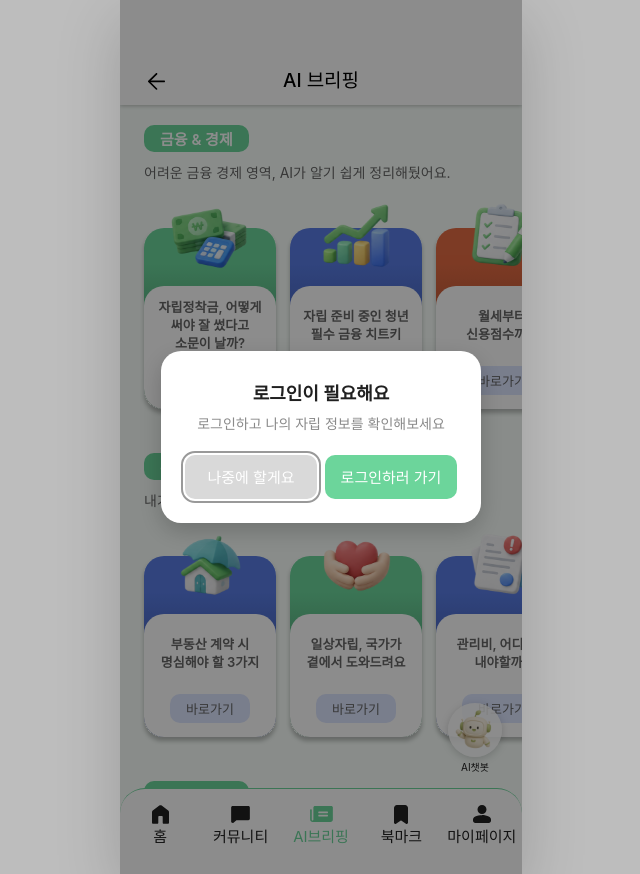
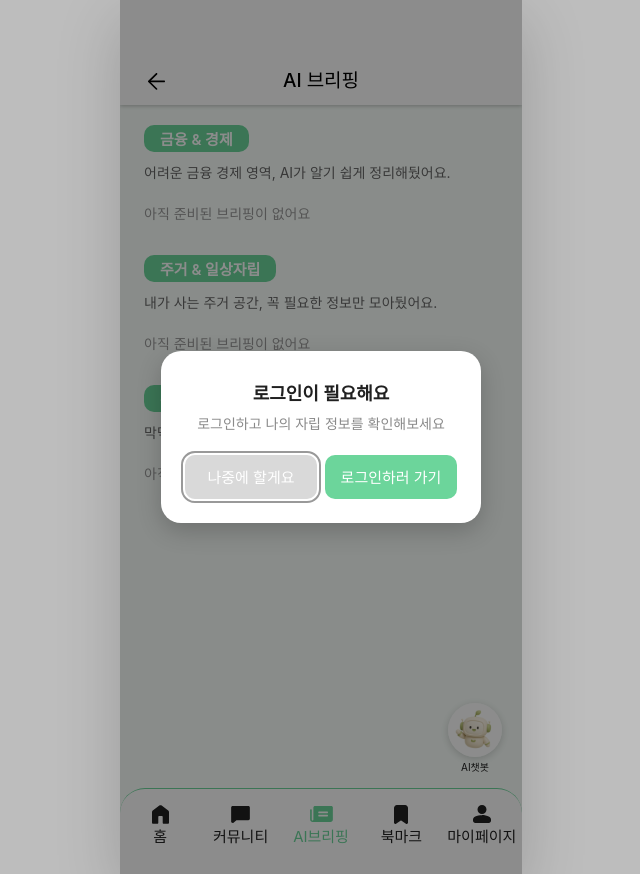
Before and after one commit to DWLLCH/DWLLCH_FE, a React (Create React App) app: page /ai-briefing in a window 1280 px wide. Shown: the whole page, without its empty margins (319-959 px from the left). Built offline with nearby package versions, Linux system fonts and the light colour scheme; a web font is replaced by a local one.

Commit message:
feat: AI 브리핑 목록 조회 API 연동

```diff
--- a/src/api/briefing.js
+++ b/src/api/briefing.js
@@ -1,3 +1,15 @@
+import apiClient from './client';
+
+/* GET /briefings | 로그인 필요
+   category 필터 없으면 전체 카테고리, user.needed_help 기반 우선순위로 이미 정렬돼서 옴 */
+export async function getBriefings({ category, page = 0, size = 100 } = {}) {
+  const params = { page, size };
+  if (category) params.category = category;
+
+  const response = await apiClient.get('/briefings', { params });
+  return response.data;
+}
+
 export function waitForAiBriefing(delay = 3200) {
   return new Promise((resolve) => {
     setTimeout(resolve, delay);
--- a/src/constants/briefing.js
+++ b/src/constants/briefing.js
@@ -37,7 +37,67 @@ export const BRIEFING_ICONS = {
   pigbank,
 };
 
-export const BRIEFING_BOX_IMAGES = { blue: blueBox, green: greenBox, red: redBox };
+export const BRIEFING_BOX_IMAGES = {
+  blue: blueBox,
+  green: greenBox,
+  red: redBox,
+};
+
+/* 목록 조회 API(GET /briefings)는 category만 내려주고 색상/아이콘은 안 줘서
+   기존 3개 고정 섹션(금융/주거/취업) 틀은 FE에서 유지하고 category로 그룹핑함 */
+export const BRIEFING_SECTION_META = [
+  {
+    id: 'finance',
+    category: 'FINANCE',
+    title: '금융 & 경제',
+    description: '어려운 금융 경제 영역, AI가 알기 쉽게 정리해뒀어요.',
+  },
+  {
+    id: 'living',
+    category: 'HOUSING',
+    title: '주거 & 일상자립',
+    description: '내가 사는 주거 공간, 꼭 필요한 정보만 모아뒀어요.',
+  },
+  {
+    id: 'career',
+    category: 'EMPLOYMENT',
+    title: '취업 & 진로',
+    description: '막막한 취업 및 진로 정보를 한눈에 알아봐요.',
+  },
+];
+
+// 카드 색상/아이콘은 BE 응답에 없어서 섹션별로 기존 목데이터에 쓰던 조합을 그대로 순환 배정함
+const CARD_VISUAL_ROTATION = {
+  finance: [
+    { color: 'green', icon: 'money' },
+    { color: 'blue', icon: 'graph' },
+    { color: 'red', icon: 'chart' },
+    { color: 'blue', icon: 'pigbank' },
+    { color: 'green', icon: 'money' },
+    { color: 'red', icon: 'idcard' },
+  ],
+  living: [
+    { color: 'blue', icon: 'home' },
+    { color: 'green', icon: 'heart' },
+    { color: 'blue', icon: 'document' },
+    { color: 'green', icon: 'clock' },
+    { color: 'blue', icon: 'letter' },
+    { color: 'red', icon: 'graph' },
+  ],
+  career: [
+    { color: 'red', icon: 'graduation' },
+    { color: 'blue', icon: 'magnifier' },
+    { color: 'green', icon: 'pigbank' },
+    { color: 'blue', icon: 'document' },
+    { color: 'green', icon: 'money' },
+    { color: 'red', icon: 'letter' },
+  ],
+};
+
+export function getCardVisual(sectionId, index) {
+  const rotation = CARD_VISUAL_ROTATION[sectionId] || CARD_VISUAL_ROTATION.finance;
+  return rotation[index % rotation.length];
+}
 
 export const BRIEFING_SECTIONS = [
   {
@@ -51,7 +111,12 @@ export const BRIEFING_SECTIONS = [
         icon: 'money',
         title: '자립정착금, 어떻게 써야 잘 썼다고 소문이 날까?',
       },
-      { id: 2, color: 'blue', icon: 'graph', title: '자립 준비 중인 청년 필수 금융 치트키' },
+      {
+        id: 2,
+        color: 'blue',
+        icon: 'graph',
+        title: '자립 준비 중인 청년 필수 금융 치트키',
+      },
       { id: 3, color: 'red', icon: 'chart', title: '월세부터 신용점수까지' },
       {
         id: 4,
@@ -59,8 +124,18 @@ export const BRIEFING_SECTIONS = [
         icon: 'pigbank',
         title: '갑자기 생긴 목돈, 어디부터 관리해야할까?',
       },
-      { id: 5, color: 'green', icon: 'money', title: '대출받기 전 꼭 알아야하는 모든 것' },
-      { id: 6, color: 'red', icon: 'idcard', title: '신용카드 만들기 전에 알아둘 것' },
+      {
+        id: 5,
+        color: 'green',
+        icon: 'money',
+        title: '대출받기 전 꼭 알아야하는 모든 것',
+      },
+      {
+        id: 6,
+        color: 'red',
+        icon: 'idcard',
+        title: '신용카드 만들기 전에 알아둘 것',
+      },
     ],
   },
   {
@@ -68,12 +143,42 @@ export const BRIEFING_SECTIONS = [
     title: '주거 & 일상자립',
     description: '내가 사는 주거 공간, 꼭 필요한 정보만 모아뒀어요.',
     cards: [
-      { id: 1, color: 'blue', icon: 'home', title: '부동산 계약 시 명심해야 할 3가지' },
-      { id: 2, color: 'green', icon: 'heart', title: '일상자립, 국가가 곁에서 도와드려요' },
-      { id: 3, color: 'blue', icon: 'document', title: '관리비, 어디까지 내야할까?' },
-      { id: 4, color: 'green', icon: 'clock', title: '자취생이라면 꼭 알아야 할 생활 꿀팁' },
-      { id: 5, color: 'blue', icon: 'letter', title: '집주인에게 이런 말을 들었다면?' },
-      { id: 6, color: 'red', icon: 'graph', title: '전세와 월세, 나에게 맞는 집은?' },
+      {
+        id: 1,
+        color: 'blue',
+        icon: 'home',
+        title: '부동산 계약 시 명심해야 할 3가지',
+      },
+      {
+        id: 2,
+        color: 'green',
+        icon: 'heart',
+        title: '일상자립, 국가가 곁에서 도와드려요',
+      },
+      {
+        id: 3,
+        color: 'blue',
+        icon: 'document',
+        title: '관리비, 어디까지 내야할까?',
+      },
+      {
+        id: 4,
+        color: 'green',
+        icon: 'clock',
+        title: '자취생이라면 꼭 알아야 할 생활 꿀팁',
+      },
+      {
+        id: 5,
+        color: 'blue',
+        icon: 'letter',
+        title: '집주인에게 이런 말을 들었다면?',
+      },
+      {
+        id: 6,
+        color: 'red',
+        icon: 'graph',
+        title: '전세와 월세, 나에게 맞는 집은?',
+      },
     ],
   },
   {
@@ -81,12 +186,42 @@ export const BRIEFING_SECTIONS = [
     title: '취업 & 진로',
     description: '막막한 취업 및 진로 정보를 한눈에 알아봐요.',
     cards: [
-      { id: 1, color: 'red', icon: 'graduation', title: '선배들이 알려주는 취업 꿀팁' },
-      { id: 2, color: 'blue', icon: 'magnifier', title: '면접에서 자주 나오는 질문 모음' },
-      { id: 3, color: 'green', icon: 'pigbank', title: '취업 전에 받을 수 있는 지원금' },
-      { id: 4, color: 'blue', icon: 'document', title: '자립준비청년 취업 지원제도' },
-      { id: 5, color: 'green', icon: 'money', title: '첫 월급, 어떻게 관리하면 좋을까?' },
-      { id: 6, color: 'red', icon: 'letter', title: '이력서에 뭘 써야 할지 모르겠다면?' },
+      {
+        id: 1,
+        color: 'red',
+        icon: 'graduation',
+        title: '선배들이 알려주는 취업 꿀팁',
+      },
+      {
+        id: 2,
+        color: 'blue',
+        icon: 'magnifier',
+        title: '면접에서 자주 나오는 질문 모음',
+      },
+      {
+        id: 3,
+        color: 'green',
+        icon: 'pigbank',
+        title: '취업 전에 받을 수 있는 지원금',
+      },
+      {
+        id: 4,
+        color: 'blue',
+        icon: 'document',
+        title: '자립준비청년 취업 지원제도',
+      },
+      {
+        id: 5,
+        color: 'green',
+        icon: 'money',
+        title: '첫 월급, 어떻게 관리하면 좋을까?',
+      },
+      {
+        id: 6,
+        color: 'red',
+        icon: 'letter',
+        title: '이력서에 뭘 써야 할지 모르겠다면?',
+      },
     ],
   },
 ];
--- a/src/pages/Briefing.jsx
+++ b/src/pages/Briefing.jsx
@@ -1,4 +1,4 @@
-import { useState } from 'react';
+import { useCallback, useEffect, useState } from 'react';
 import { useNavigate } from 'react-router-dom';
 import backBtn from '../assets/backBtn.svg';
 import BriefingCard from '../components/BriefingCard';
@@ -8,9 +8,11 @@ import ChatbotButton from '../components/ChatbotButton';
 import LoginRequiredModal from '../components/LoginRequiredModal';
 import OnboardingRequiredModal from '../components/OnboardingRequiredModal';
 import LoadingSpinner from '../components/LoadingSpinner';
+import ErrorState from '../components/ErrorState';
 import useOnboardingComplete from '../hooks/useOnboardingComplete';
 import { getAccessToken } from '../api/auth';
-import { BRIEFING_SECTIONS } from '../constants/briefing';
+import { getBriefings } from '../api/briefing';
+import { BRIEFING_SECTION_META, getCardVisual } from '../constants/briefing';
 import '../styles/Briefing.css';
 
 function Briefing() {
@@ -20,6 +22,31 @@ function Briefing() {
   const onboardingChecking = isLoggedIn && onboardingStatus === 'checking';
   const onboardingBlocked =
     isLoggedIn && (onboardingStatus === 'incomplete' || onboardingStatus === 'error');
+  const canFetch = isLoggedIn && !onboardingChecking && !onboardingBlocked;
+
+  const [briefings, setBriefings] = useState([]);
+  const [loading, setLoading] = useState(true);
+  const [error, setError] = useState(null);
+
+  const loadBriefings = useCallback(() => {
+    setLoading(true);
+    setError(null);
+    getBriefings()
+      .then((data) => setBriefings(data.content ?? []))
+      .catch(() => setError('브리핑 목록을 불러오지 못했어요'))
+      .finally(() => setLoading(false));
+  }, []);
+
+  useEffect(() => {
+    if (!canFetch) return;
+    loadBriefings();
+  }, [canFetch, loadBriefings]);
+
+  const sections = BRIEFING_SECTION_META.map((meta) => ({
+    ...meta,
+    cards: briefings.filter((briefing) => briefing.category === meta.category),
+  }));
+  const showLoading = onboardingChecking || (canFetch && loading);
 
   return (
     <div className="briefing-page">
@@ -36,29 +63,40 @@ function Briefing() {
       </header>
 
       <div className="briefing-body">
-        {onboardingChecking ? (
+        {showLoading && (
           <div className="briefing-loading">
             <LoadingSpinner />
           </div>
-        ) : (
-          BRIEFING_SECTIONS.map((section) => (
+        )}
+
+        {!showLoading && error && <ErrorState message={error} onRetry={loadBriefings} />}
+
+        {!showLoading &&
+          !error &&
+          sections.map((section) => (
             <section className="briefing-section" key={section.id}>
               <SectionTag>{section.title}</SectionTag>
               <p className="briefing-section-desc">{section.description}</p>
-              <div className="briefing-card-row">
-                {section.cards.map((card) => (
-                  <BriefingCard
-                    key={card.id}
-                    color={card.color}
-                    icon={card.icon}
-                    title={card.title}
-                    onClick={() => navigate(`/ai-briefing/${section.id}/${card.id}`)}
-                  />
-                ))}
-              </div>
+              {section.cards.length > 0 ? (
+                <div className="briefing-card-row">
+                  {section.cards.map((briefing, index) => {
+                    const visual = getCardVisual(section.id, index);
+                    return (
+                      <BriefingCard
+                        key={briefing.id}
+                        color={visual.color}
+                        icon={visual.icon}
+                        title={briefing.title}
+                        onClick={() => navigate(`/ai-briefing/${section.id}/${briefing.id}`)}
+                      />
+                    );
+                  })}
+                </div>
+              ) : (
+                <p className="briefing-empty">아직 준비된 브리핑이 없어요</p>
+              )}
             </section>
-          ))
-        )}
+          ))}
       </div>
 
       <ChatbotButton onClick={() => navigate('/chatbot')} />
--- a/src/styles/Briefing.css
+++ b/src/styles/Briefing.css
@@ -67,6 +67,12 @@
   padding: 60px 0;
 }
 
+.briefing-empty {
+  padding: 20px 0 0;
+  font-size: 14px;
+  color: #999;
+}
+
 /* 섹션 */
 .briefing-section {
   margin-bottom: 32px;
```
